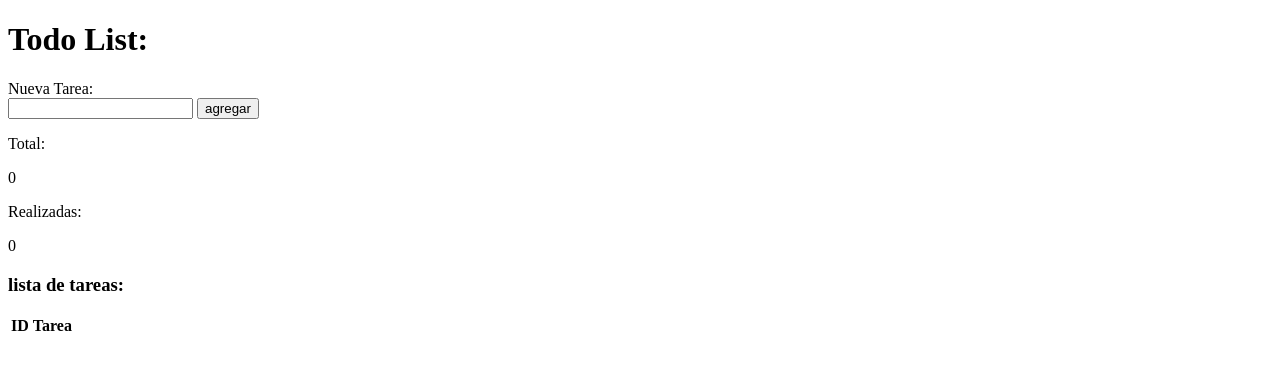
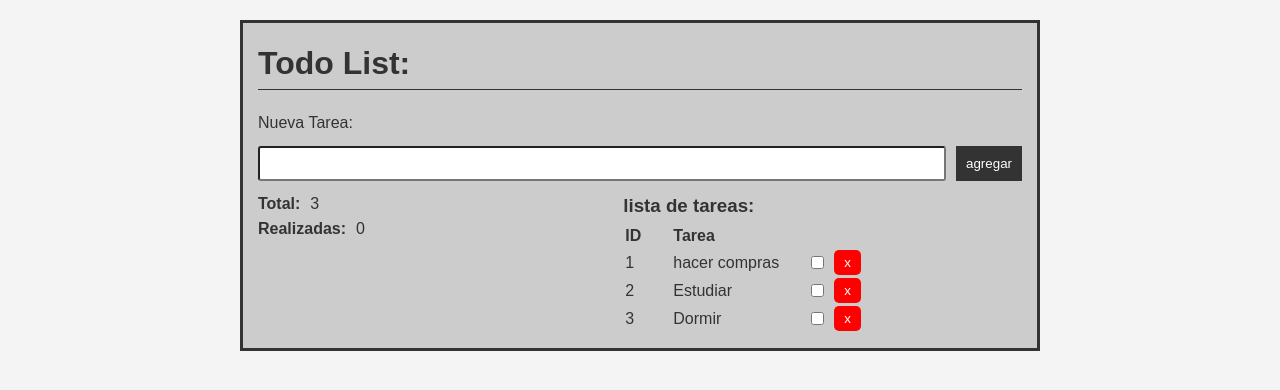
Before and after one commit to R3dgrave/Desafio-5, a plain HTML site: page index.html in a window 1280 px wide. Drawn offline with Linux system fonts and the light colour scheme; the site is published under a folder, as on GitHub Pages, so addresses that start at the root find nothing.

Commit message:
cambios realizados en index.html para corregir las rutas de los archivos CSS y JS.

```diff
--- a/index.html
+++ b/index.html
@@ -4,7 +4,7 @@
     <meta charset="UTF-8" />
     <meta name="viewport" content="width=device-width, initial-scale=1.0" />
     <title>TUDU_LIST</title>
-    <link rel="stylesheet" href="/styles.css" />
+    <link rel="stylesheet" href="./styles.css" />
   </head>
   <body>
     <div class="container">
@@ -41,5 +41,5 @@
       </div>
     </div>
   </body>
-  <script src="/script.js"></script>
+  <script src="./script.js"></script>
 </html>
```
